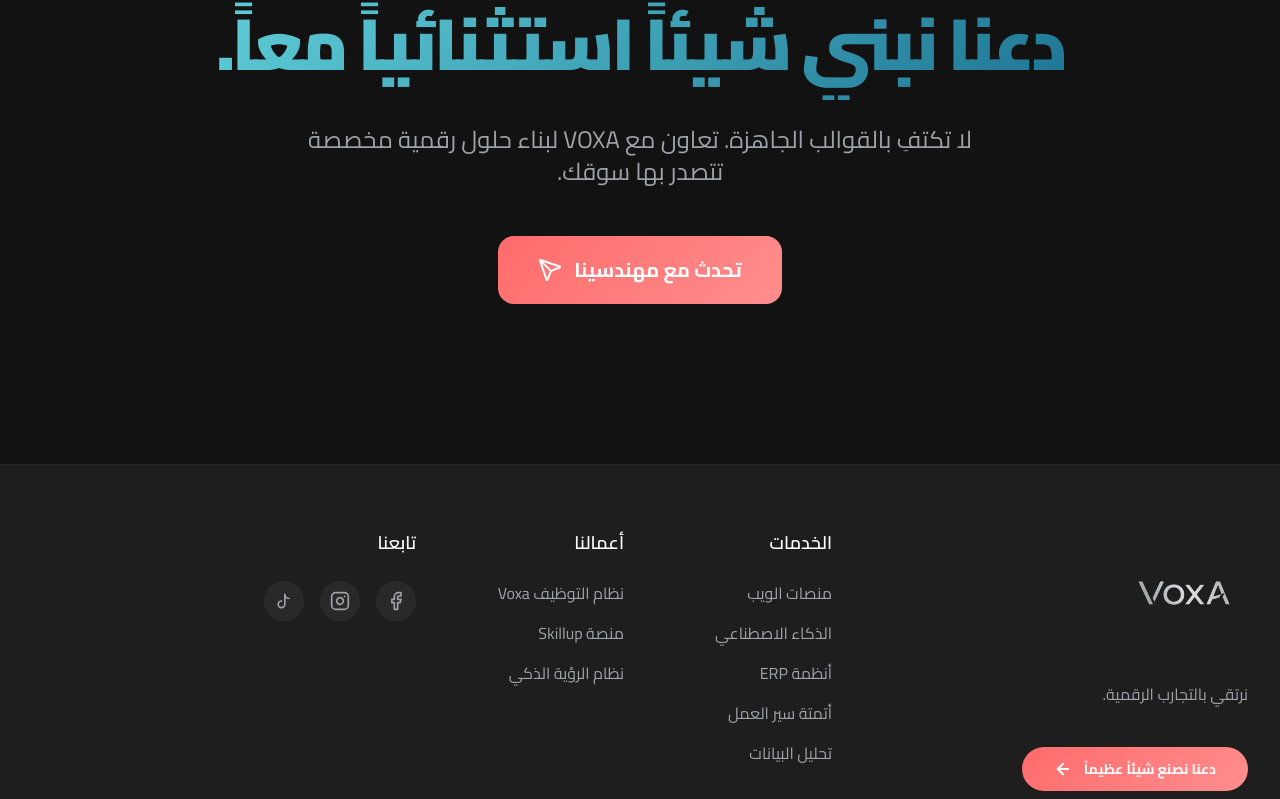
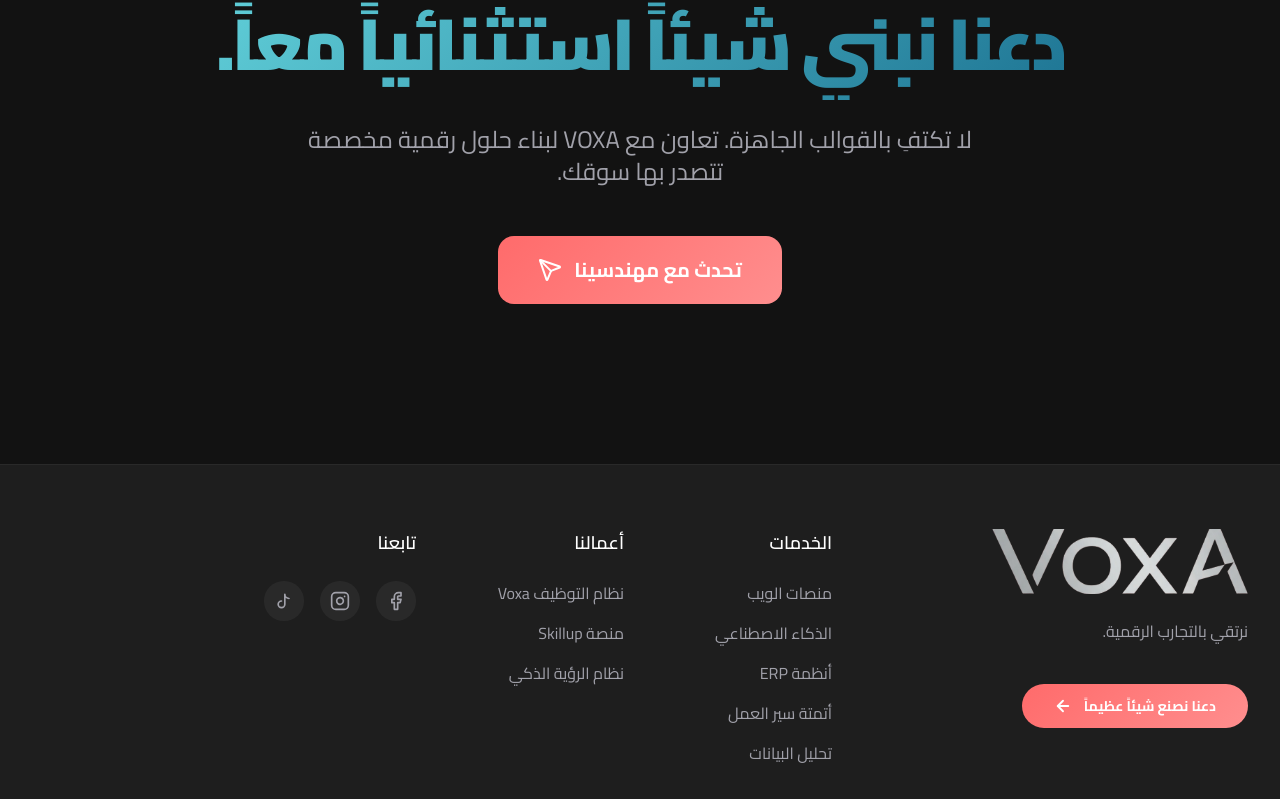
Before and after one commit to killerfrost2004u/Company-voxa, a Next.js app: page /ar/about in a window 1280 px wide. Shown: the part 1998-2797 px from the top of the page. Built offline with nearby package versions, Linux system fonts and the light colour scheme.

Commit message:
style(ui): use NewCroppedLOGOOO.svg and enlarge footer logo

```diff
--- a/src/components/Footer.tsx
+++ b/src/components/Footer.tsx
@@ -35,9 +35,9 @@
 
           {/* Brand Column (Spans 4 columns on large screens) */}
           <div className="lg:col-span-4 flex flex-col gap-6">
-            <Link href={`/${lang}`} className="block w-32 focus-visible:outline-none focus-visible:ring-2 focus-visible:ring-accent rounded-sm">
+            <Link href={`/${lang}`} className="block w-48 md:w-64 focus-visible:outline-none focus-visible:ring-2 focus-visible:ring-accent rounded-sm">
               <img
-                src="/logos/CroppedLOGOOO.svg"
+                src="/logos/NewCroppedLOGOOO.svg"
                 alt="VOXA Logo"
                 className="w-full h-auto object-contain"
               />
--- a/src/components/Navbar.tsx
+++ b/src/components/Navbar.tsx
@@ -27,7 +27,7 @@
         {/* Logo */}
         <Link href={`/${lang}`} className="flex items-center gap-2 relative z-50 opacity-90 hover:opacity-100 transition-opacity">
           <img
-            src="/logos/CroppedLOGOOO.svg"
+            src="/logos/NewCroppedLOGOOO.svg"
             alt="VOXA Logo"
             className="h-9 md:h-11 w-auto object-contain"
           />
```
Also changed, not shown: public/logos/NewCroppedLOGOOO.svg (added).
